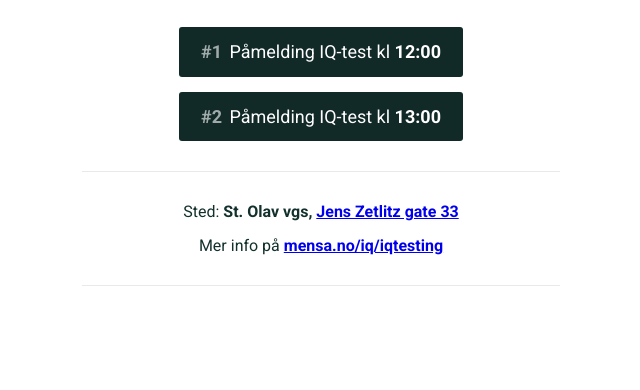
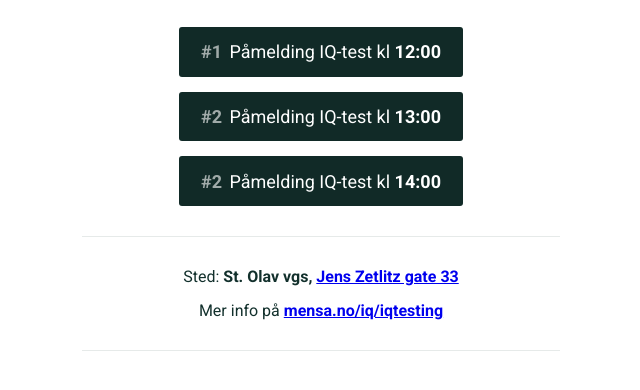
Before and after one commit to jmartinsen/jmartinsen.github.io, a plain HTML site: page mensa-stavanger/nasjonal-testdag.html in a window 1280 px wide. Shown: the part 356-746 px from the top of the page, without its empty margins (319-959 px from the left). Drawn offline with Linux system fonts and the light colour scheme.

Commit message:
Update nasjonal-testdag.html

```diff
--- a/mensa-stavanger/nasjonal-testdag.html
+++ b/mensa-stavanger/nasjonal-testdag.html
@@ -99,6 +99,7 @@
 <section id="intro">
     <p><a href="https://www.mensa.no/surveys/paymentiqtest.php?signup_testid=1410" class="button"><i>#1</i> Påmelding IQ-test kl <b>12:00</b></a></p>
     <p><a href="https://www.mensa.no/surveys/paymentiqtest.php?signup_testid=1411" class="button"><i>#2</i> Påmelding IQ-test kl <b>13:00</b></a></p>
+    <p><a href="https://www.mensa.no/surveys/paymentiqtest.php?signup_testid=1438" class="button"><i>#2</i> Påmelding IQ-test kl <b>14:00</b></a></p>
 </section>
 
 <section>
```
